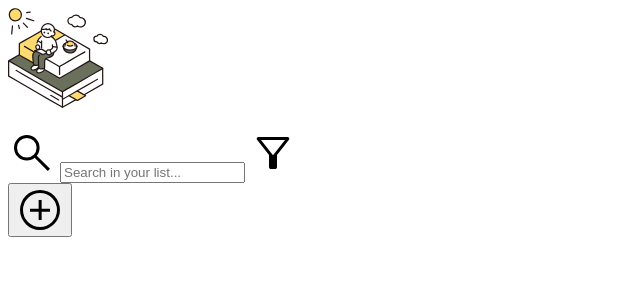
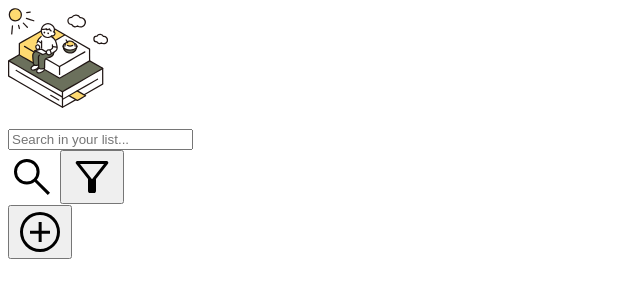
Before and after one commit to obssesso/top-library, a website: page src/index.html in a window 1280 px wide. Shown: the whole page, without its empty margins (0-640 px from the left). Drawn offline with Linux system fonts and the light colour scheme.

Commit message:
feat: change styling of search bar

```diff
--- a/src/index.html
+++ b/src/index.html
@@ -173,16 +173,20 @@
             </h1>
 
             <div data-app="search-book-in-list" class="list-search flex mrgn-bottom-400">
+                <input class="list-search__input flex" type="text" placeholder="Search in your list...">
+
+                <div class="list-search__icon-group flex ai-center">
                     <svg xmlns="http://www.w3.org/2000/svg" height="48" viewBox="0 -960 960 960" width="48">
                         <path
                             d="M796-121 533-384q-30 26-69.959 40.5T378-329q-108.162 0-183.081-75Q120-479 120-585t75-181q75-75 181.5-75t181 75Q632-691 632-584.85 632-542 618-502q-14 40-42 75l264 262-44 44ZM377-389q81.25 0 138.125-57.5T572-585q0-81-56.875-138.5T377-781q-82.083 0-139.542 57.5Q180-666 180-585t57.458 138.5Q294.917-389 377-389Z" />
                     </svg>
-                <input class="list-search-input flex" type="text" placeholder="Search in your list...">
-
+                    <button>
                         <svg xmlns="http://www.w3.org/2000/svg" height="48" viewBox="0 -960 960 960" width="48">
                             <path
                                 d="M440-160q-17 0-28.5-11.5T400-200v-240L161-745q-14-17-4-36t31-19h584q21 0 31 19t-4 36L560-440v240q0 17-11.5 28.5T520-160h-80Zm40-276 240-304H240l240 304Zm0 0Z" />
                         </svg>
+                    </button>
+                </div>
             </div>
 
             <div class="flex filter-section">
--- a/src/styles.css
+++ b/src/styles.css
@@ -344,14 +344,34 @@ button {
   padding: 0.1rem;
 }
 
-.list-search-input {
+.list-search__input {
   appearance: none;
   border: 0;
   outline: none;
   width: 100%;
   padding-block: 0.5rem;
+  padding-inline: 1rem;
   color: hsl(var(--clr-main-accent));
 }
+
+.list-search__icon-group {
+  gap: 0.5rem;
+}
+
+.list-search__icon-group::before {
+  content: "";
+  border: 1px solid hsl(var(--clr-main-accent));
+  height: 80%;
+}
+
+.list-search__icon-group svg:nth-child(1) {
+  order: -1;
+}
+
+/* .list-search__icon-group:nth-child(1){
+  border-right: 1px solid hsl(var(--clr-main-accent));
+  border: 2px solid red;
+} */
 
 .list-search svg {
   transform: scale(0.8);
```
Also changed, not shown: src/bookModel.js (+31 -15 lines). Lines whose indentation alone changed are shown as unchanged.
